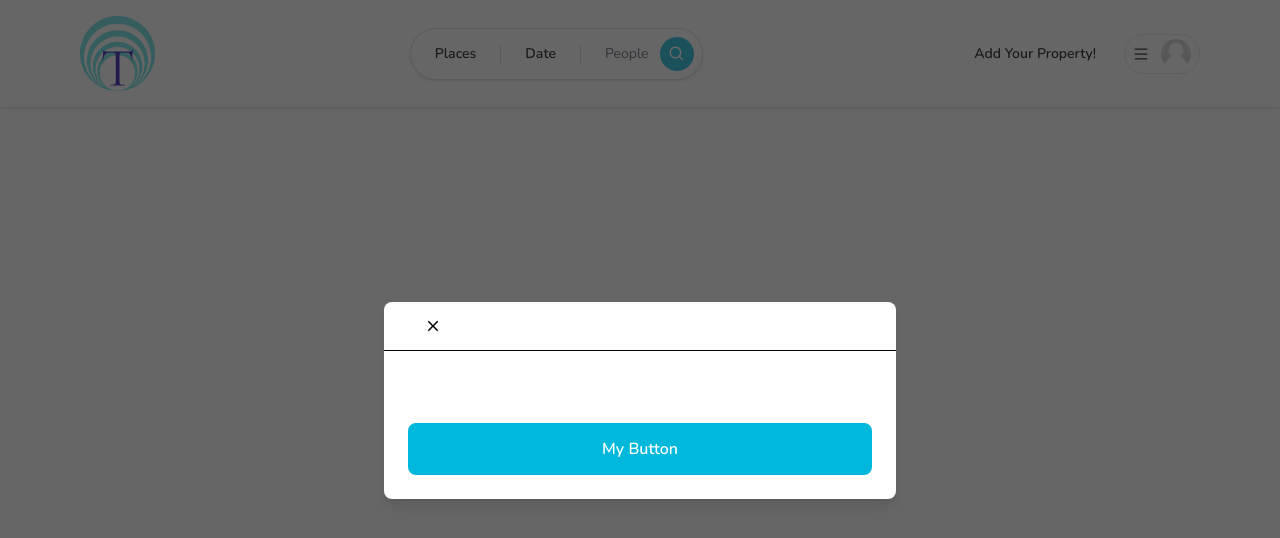
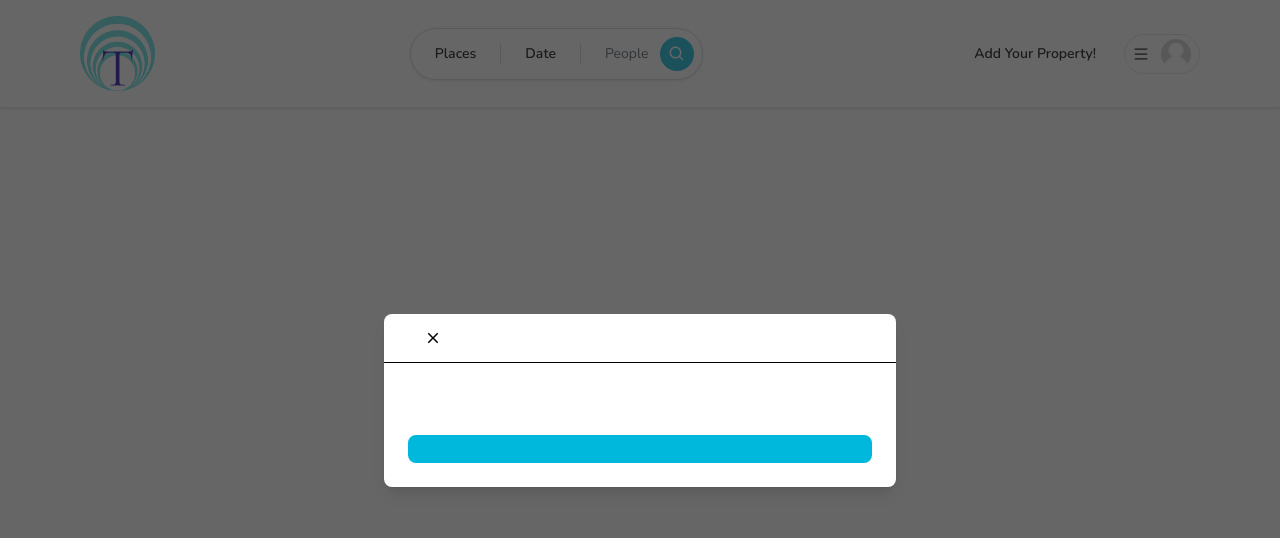
Before and after one commit to Taasoobi/travel-pal, a Next.js app: page / in a window 1280 px wide. Shown: the top 538 px of the page. Built offline with nearby package versions, Linux system fonts and the light colour scheme.

Commit message:
Modal and Button Complete

```diff
--- a/app/components/Button.tsx
+++ b/app/components/Button.tsx
@@ -16,7 +16,7 @@ const Button: React.FC<ButtonProps> = ({ label, onClick, disabled, outline, smal
         <button
         onClick={onClick}
         disabled={disabled}
-        className={`relative disabled:opacity-70 disabled:cursor-not-allowed rounded-lg hover:opacity-80 transition w-full ${outline ? 'bg-white' : 'bg-cyan-500'} ${outline ? 'border-black' : 'border-cyan-500'} ${outline ? 'text-black' : 'text-white'} ${small ? 'py-1 text-sm font-light border-p' : 'py-3 text-md font-semibold border-2'}`} onClick={onClick} disabled={disabled}>
+        className={`relative disabled:opacity-70 disabled:cursor-not-allowed rounded-lg hover:opacity-80 transition w-full ${outline ? 'bg-white' : 'bg-cyan-500'} ${outline ? 'border-black' : 'border-cyan-500'} ${outline ? 'text-black' : 'text-white'} ${small ? 'py-1 text-sm font-light border-p' : 'py-3 text-md font-semibold border-2'}`}>
             {Icon && (<Icon size={24} className="absolute left-4 top-3" />)}
             {label}
         </button>
--- a/app/components/modals/Modal.tsx
+++ b/app/components/modals/Modal.tsx
@@ -13,10 +13,10 @@ interface ModalProps {
     actionLabel: string;
     disabled?: boolean;
     secondaryAction?: () => void;
-    secondaryLabel?: string;
+    secondaryActionLabel?: string;
 }
 
-const Modal: React.FC<ModalProps> = ({ isOpen, onClose, onSubmit, title, body, footer, actionLabel, disabled, secondaryAction, secondaryLabel }) => {
+const Modal: React.FC<ModalProps> = ({ isOpen, onClose, onSubmit, title, body, footer, actionLabel, disabled, secondaryAction, secondaryActionLabel }) => {
 
     const [showModal, setShowModal] = useState(isOpen);
     useEffect(() => {
@@ -74,7 +74,10 @@ const Modal: React.FC<ModalProps> = ({ isOpen, onClose, onSubmit, title, body, f
                         {/*footer*/}
                         <div className="flex flex-col gap-2 p-6">
                             <div className="flex flex-row items-center gap-4 w-full">
-                                <Button label="My Button"/>
+                                {secondaryAction && secondaryActionLabel && (
+                                <Button outline label={secondaryActionLabel} onClick={handleSecondaryAction} disabled={disabled} />
+                                )}
+                                <Button label={actionLabel} onClick={handleSubmit} disabled={disabled} />
                             </div>
                         </div>
                     </div>
--- a/app/page.tsx
+++ b/app/page.tsx
@@ -1,4 +1,4 @@
-//TIME: 52:52
+//TIME: 1:02:00
 
 import Image from "next/image";
 
```
